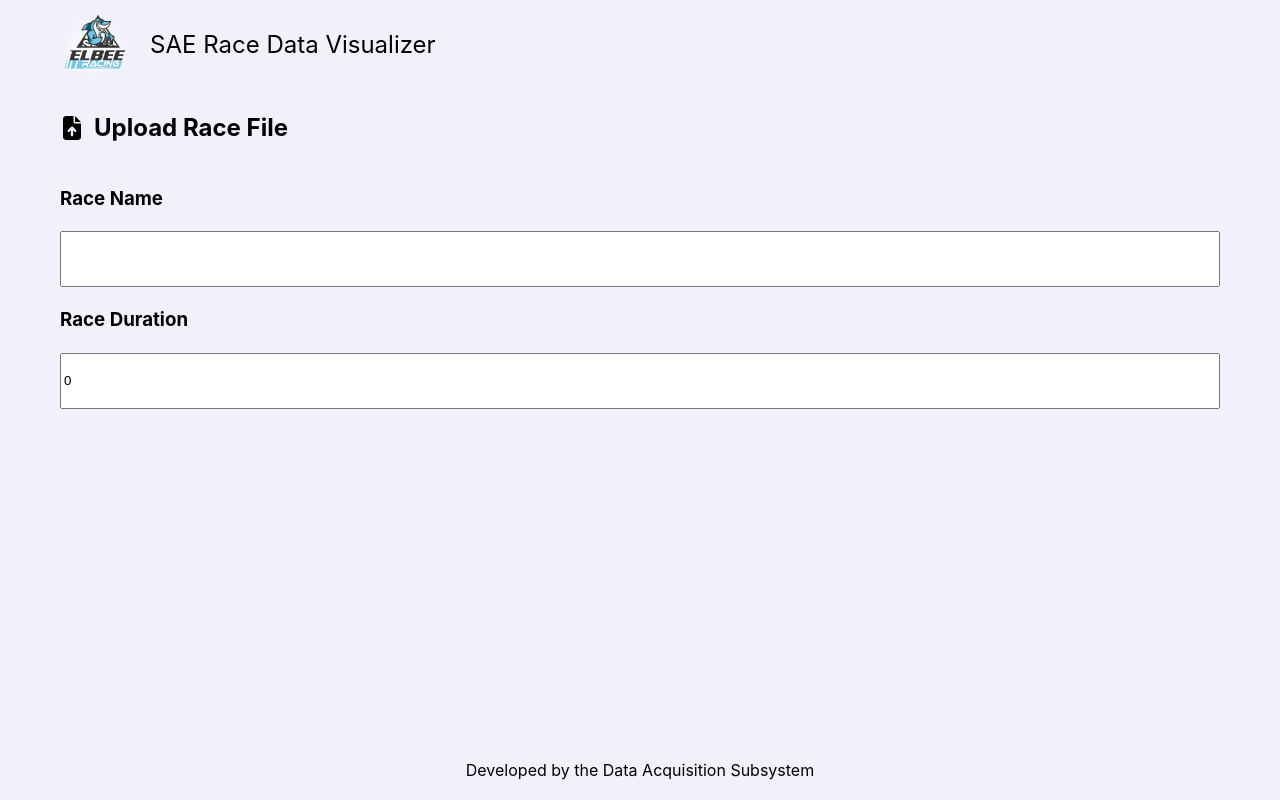
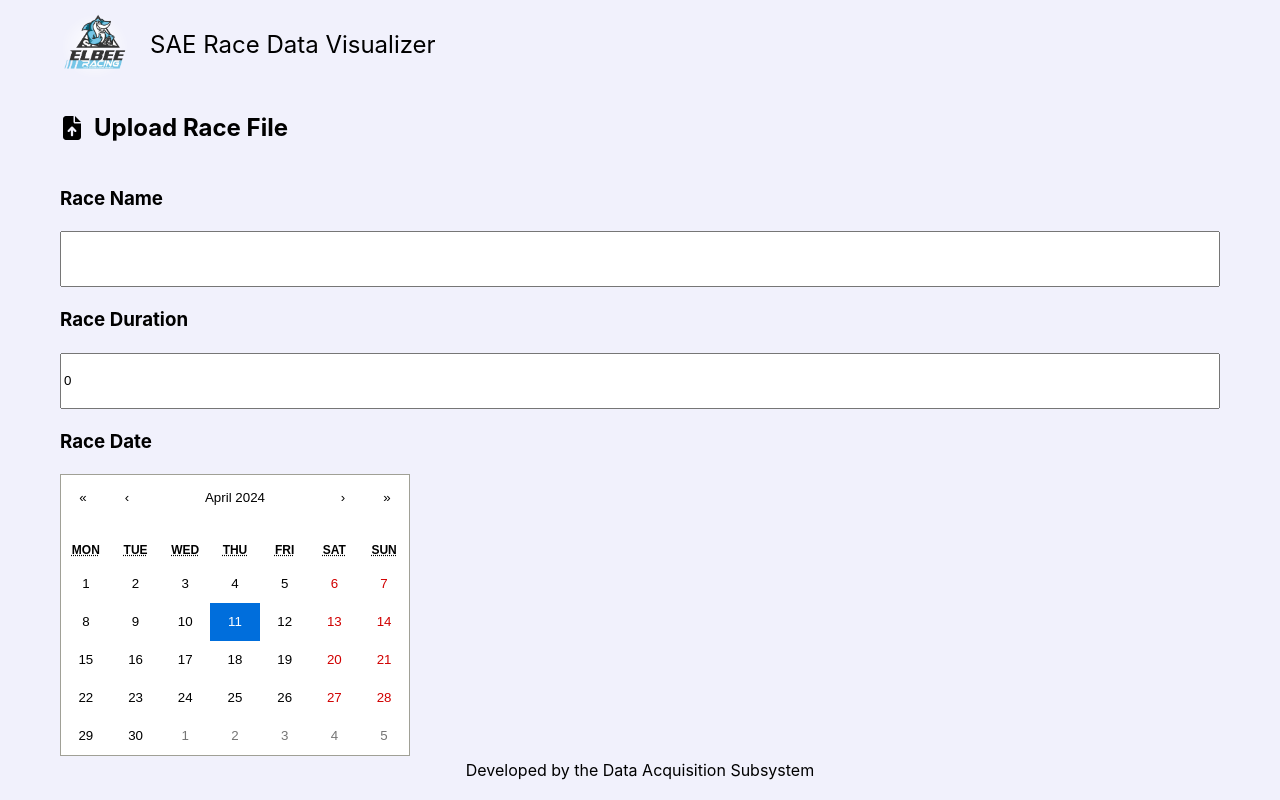
Before and after one commit to MekhiHart/SAE-DataVis, a React (Vite) app in the folder client/: page /upload in a window 1280 px wide. Built offline with nearby package versions, Linux system fonts and the light colour scheme.

Commit message:
added calendar component

```diff
--- a/client/package.json
+++ b/client/package.json
@@ -17,7 +17,7 @@
     "@fortawesome/react-fontawesome": "^0.2.0",
     "chart.js": "^4.4.1",
     "react": "^18.2.0",
-    "react-bootstrap": "^2.9.2",
+    "react-calendar": "^4.8.0",
     "react-chartjs-2": "^5.2.0",
     "react-dom": "^18.2.0"
   },
--- a/client/src/pages/Upload/Upload.tsx
+++ b/client/src/pages/Upload/Upload.tsx
@@ -1,10 +1,20 @@
 import { useState, useEffect } from "react";
 import { FontAwesomeIcon} from "@fortawesome/react-fontawesome";
 import {faFileArrowUp} from "@fortawesome/free-solid-svg-icons";
+
 import InputField from "./components/InputField";
+
+
+import Calendar from "react-calendar";
+import 'react-calendar/dist/Calendar.css'; // default css for Calendar Component
+
+// Required types for Calendar Component
+type ValuePiece = Date | null;
+type Value = ValuePiece | [ValuePiece, ValuePiece];
+
 export default function Upload(){
     const [raceName, setRaceName] = useState<string>("")
-    const [raceDate, setRaceDate] = useState<Date>(new Date())
+    const [raceDate, setRaceDate] = useState<Value>(new Date())
     const [raceDuration, setRaceDuration] = useState<number>(0)
 
     return(
@@ -17,6 +27,11 @@ export default function Upload(){
             <InputField name={"Race Name"} fieldValue={[raceName,setRaceName]} fieldType="text"/>
             <InputField name={"Race Duration"} fieldValue={[raceDuration, setRaceDuration]} fieldType="number"/>
 
+            <div >
+                <h3>Race Date</h3>
+                <Calendar onChange={setRaceDate} value={raceDate} />
+            </div>
+
 
         </>
 
```
Also changed, not shown: 1 other file (tests, documents, lock files or other folders).
